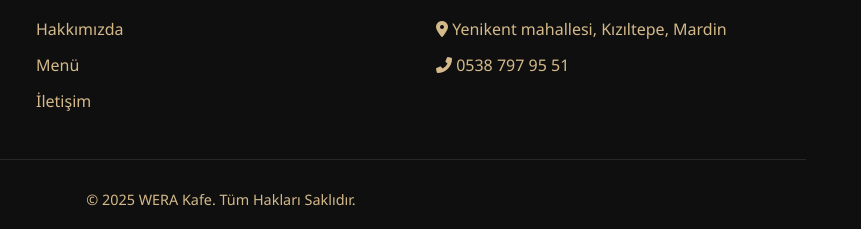
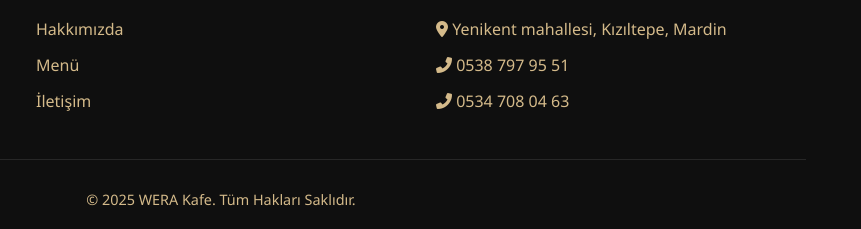
Before and after one commit to DarkClef/werasite, a plain HTML site: page index.html in a window 1280 px wide. Shown: the part 2841-3070 px from the top of the page, 419-1280 px from the left. Drawn offline with Linux system fonts and the light colour scheme.

Commit message:
Update index.html

```diff
--- a/index.html
+++ b/index.html
@@ -734,6 +734,7 @@
                     <h3>İletişim</h3>
                     <p><i class="fas fa-map-marker-alt"></i> Yenikent mahallesi, Kızıltepe, Mardin</p>
                     <p><i class="fas fa-phone-alt"></i> 0538 797 95 51</p>
+                    <p><i class="fas fa-phone-alt"></i> 0534 708 04 63</p>
                 </div>
             </div>
             <div class="footer-bottom">
```
